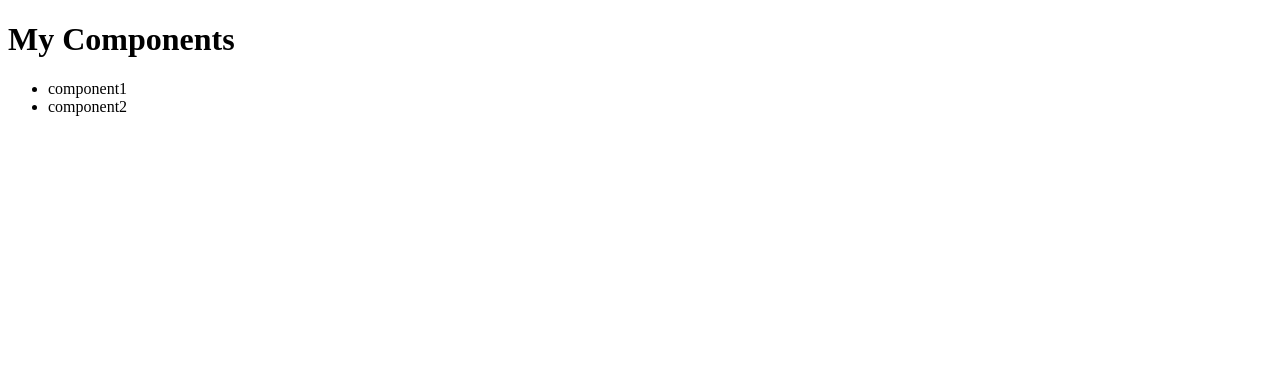
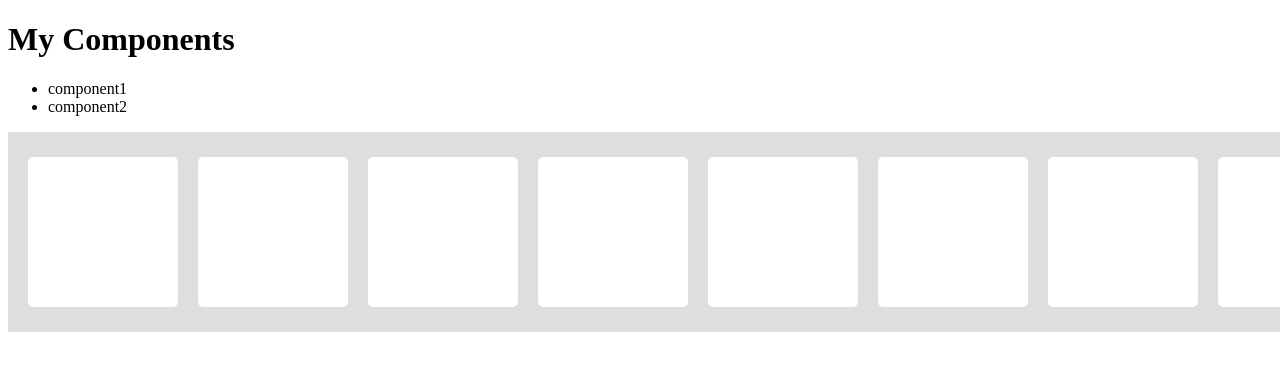
Before and after one commit to krokben/mullra, a React app: page / in a window 1280 px wide. Shown: the top 370 px of the page. Built offline with nearby package versions, Linux system fonts and the light colour scheme.

Commit message:
add dumb CarouselComponent

```diff
--- a/package.json
+++ b/package.json
@@ -22,6 +22,7 @@
     "react-dom": "^16.12.0",
     "react-redux": "^7.1.3",
     "redux": "^4.0.4",
+    "styled-components": "^4.4.1",
     "ts-node": "^8.5.4",
     "typescript": "^3.7.2"
   },
--- a/src/App.tsx
+++ b/src/App.tsx
@@ -2,6 +2,8 @@ import * as React from "react";
 import { useSelector } from "react-redux";
 import { useDispatch } from "react-redux";
 import { INIT_COMPONENTS } from "./store/component/types";
+
+import CarouselComponent from "./components/carousel-component";
 
 export default function App() {
   const components = useSelector(state => state.components.components);
@@ -25,6 +27,7 @@ export default function App() {
           <li key={`component-${index}`}>{component.title}</li>
         ))}
       </ul>
+      <CarouselComponent />
     </main>
   );
 }
--- /dev/null
+++ b/src/components/carousel-component.tsx
@@ -0,0 +1,39 @@
+import * as React from "react";
+import styled from "styled-components";
+
+const Carousel = styled.div`
+  position: relative;
+  width: 100vw;
+  height: 200px;
+  background: #dedede;
+  overflow: hidden;
+`;
+
+const Track = styled.div`
+  display: inline-flex;
+  position: absolute;
+  top: 50%;
+  left: 20px;
+  transform: translateY(-50%);
+  touch-action: none;
+`;
+
+const Card = styled.div`
+  width: 150px;
+  height: 150px;
+  margin-right: 20px;
+  background: #fff;
+  border-radius: 5px;
+`;
+
+const CarouselComponent = () => (
+  <Carousel>
+    <Track>
+      {[...Array(10)].map(() => (
+        <Card></Card>
+      ))}
+    </Track>
+  </Carousel>
+);
+
+export default CarouselComponent;
```
Also changed, not shown: 1 other file (tests, documents, lock files or other folders).
